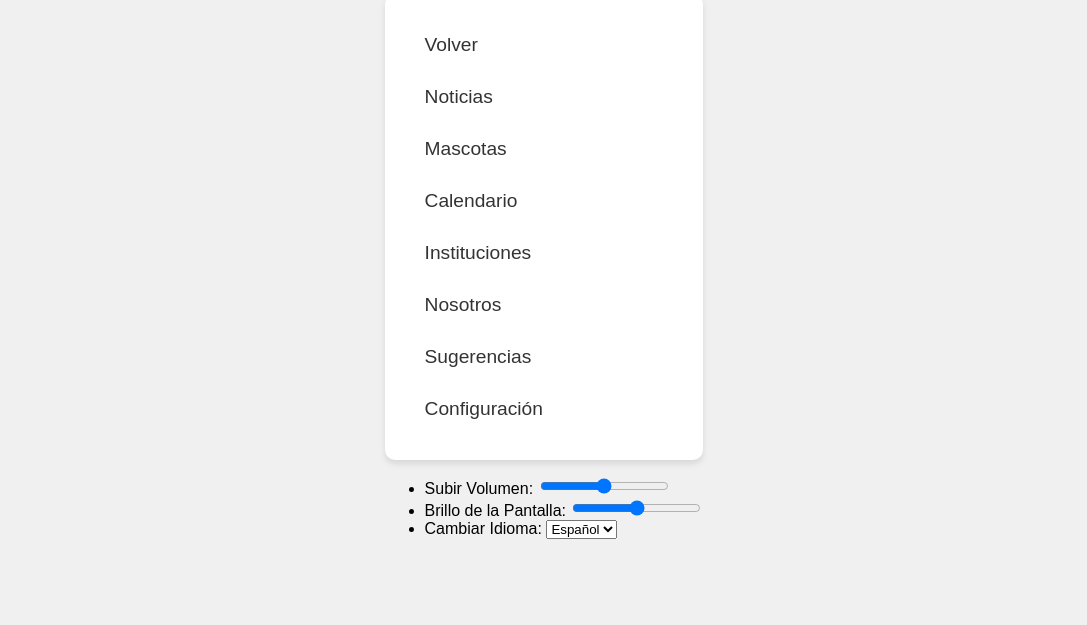
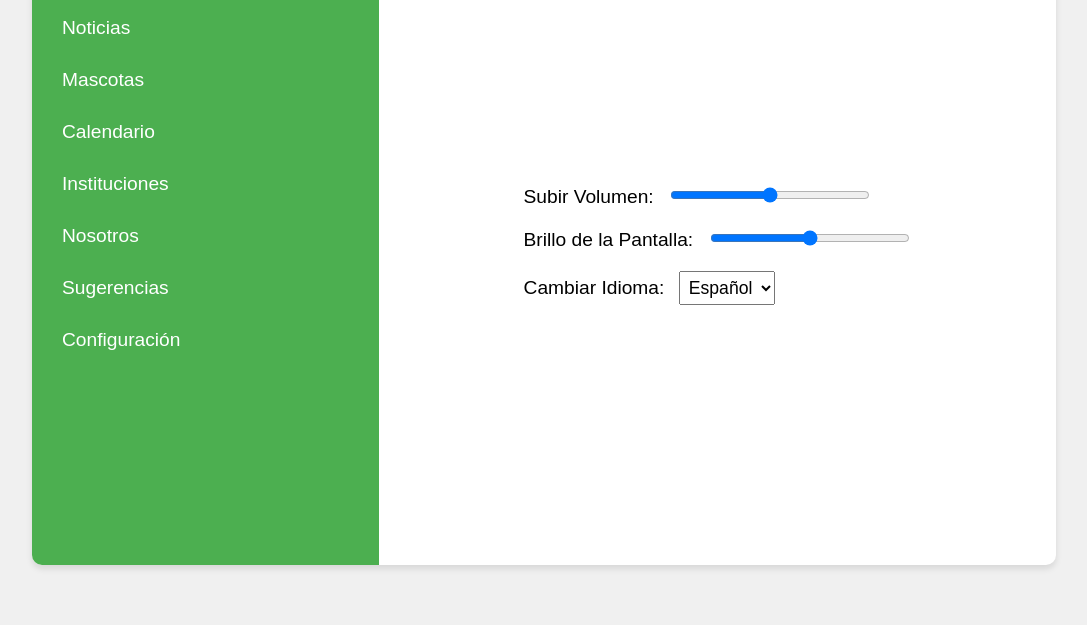
Before and after one commit to sdrojasavaca/Pets.net, a plain HTML site: page pets.net FVT/configuracion.html in a window 1280 px wide. Shown: the part 175-800 px from the top of the page, without its empty margins (96-1183 px from the left). Drawn offline with Linux system fonts and the light colour scheme.

Commit message:
Add files via upload

```diff
--- a/pets.net FVT/css/configuracion.css
+++ b/pets.net FVT/css/configuracion.css
@@ -3,14 +3,13 @@ body {
     background-color: #f0f0f0;
     margin: 0;
     padding: 0;
+    height: 100vh;
     display: flex;
     flex-direction: column;
     align-items: center;
-    justify-content: center;
-    height: 100vh;
 }
 
-/* Header styling */
+/* Estilo del encabezado */
 header {
     margin-bottom: 20px;
 }
@@ -21,45 +20,98 @@ header h1 {
     text-align: center;
 }
 
-/* Navigation list styling */
-nav {
+/* Contenedor principal con barra lateral y contenido central */
+.container {
+    display: flex;
+    width: 80%;
+    max-width: 1200px;
+    height: 80vh;
     background-color: #fff;
-    padding: 20px;
     border-radius: 10px;
     box-shadow: 0 4px 6px rgba(0, 0, 0, 0.1);
 }
 
-ul.config-list {
+/* Estilo de la barra lateral */
+.sidebar {
+    width: 30%;
+    background-color: #4CAF50;
+    padding: 20px;
+    border-radius: 10px 0 0 10px;
+    display: flex;
+    flex-direction: column;
+}
+
+.config-list {
     list-style-type: none;
     padding: 0;
     margin: 0;
 }
 
-ul.config-list li {
+.config-list li {
     margin: 10px 0;
 }
 
-/* Link styling */
-ul.config-list li a {
+.config-list li a {
     text-decoration: none;
-    color: #333;
+    color: #fff;
     font-size: 1.2em;
-    padding: 10px 20px;
+    padding: 10px;
     display: block;
     border-radius: 5px;
     transition: background-color 0.3s ease, color 0.3s ease;
 }
 
-/* Hover effects */
-ul.config-list li a:hover {
-    background-color: #4CAF50;
-    color: #fff;
+.config-list li a:hover {
+    background-color: #333;
+    color: #dabbbbbe;
 }
 
-/* Responsive adjustments */
-@media (max-width: 600px) {
-    ul.config-list li a {
-        font-size: 1em;
-        padding: 10px;
+/* Estilo de las opciones de configuración en el centro */
+.config-options {
+    flex: 1;
+    padding: 20px;
+    display: flex;
+    justify-content: center;
+    align-items: center;
+    flex-direction: column;
+}
+
+.config-options ul {
+    list-style-type: none;
+    padding: 0;
+    margin: 0;
+}
+
+.config-options li {
+    margin: 20px 0;
+}
+
+.config-options label {
+    font-size: 1.2em;
+    margin-right: 10px;
+}
+
+input[type="range"] {
+    width: 200px;
+}
+
+select {
+    padding: 5px;
+    font-size: 1.1em;
+}
+
+/* Ajustes responsivos */
+@media (max-width: 800px) {
+    .container {
+        flex-direction: column;
+    }
+
+    .sidebar {
+        width: 100%;
+        border-radius: 10px 10px 0 0;
+    }
+
+    .config-options {
+        width: 100%;
     }
 }
```
